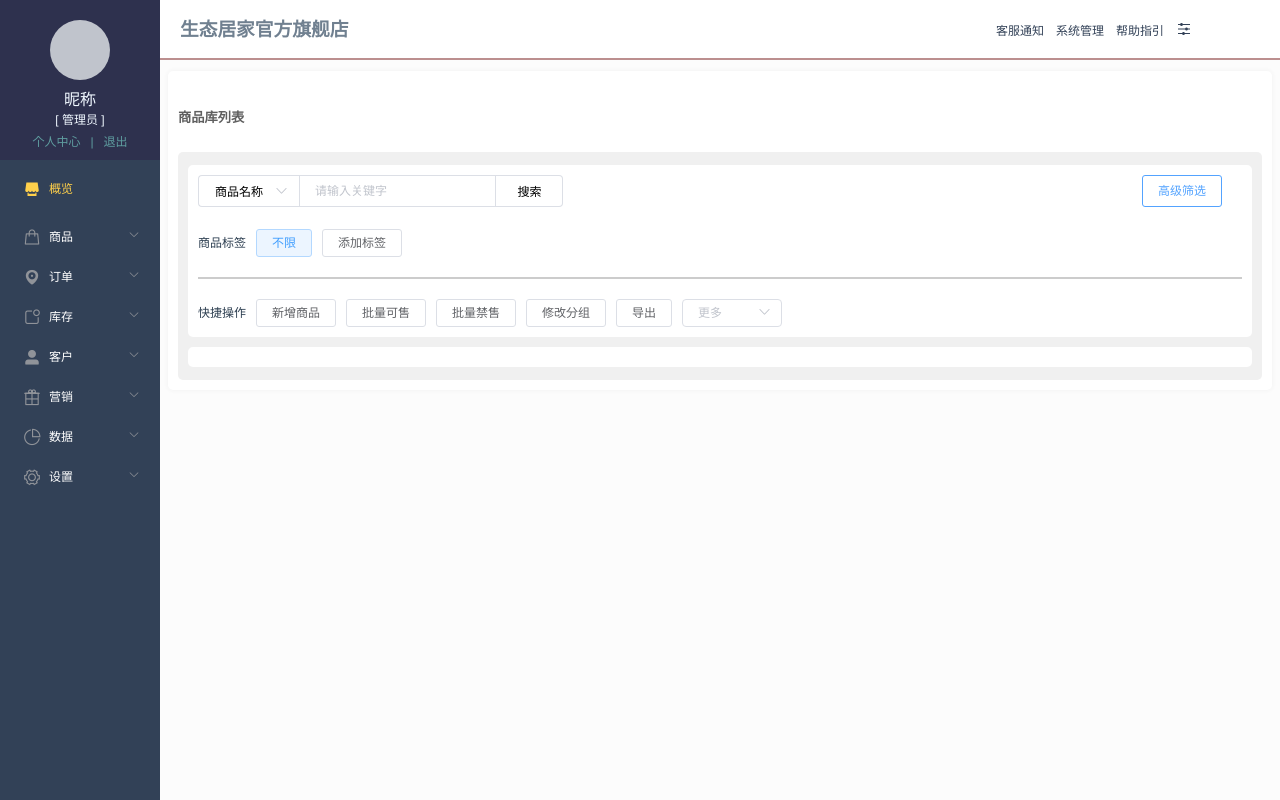
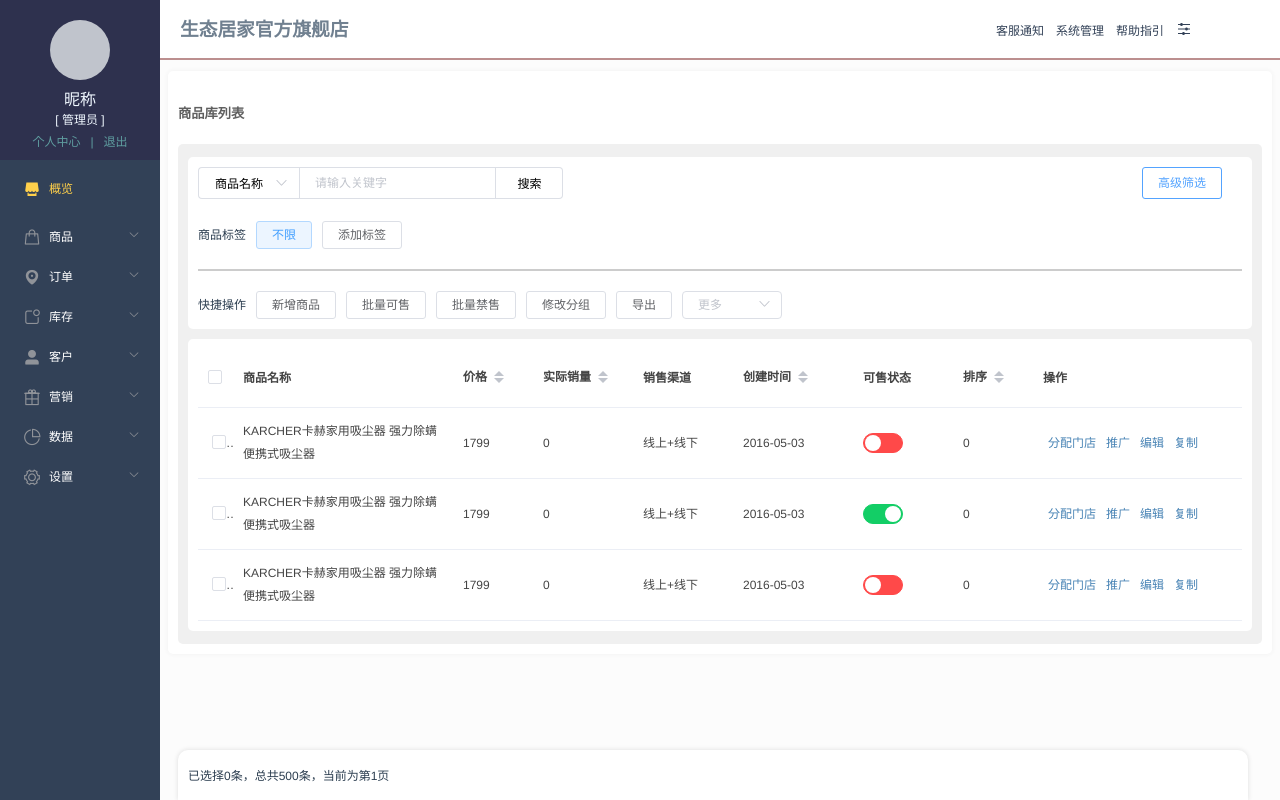
Before and after one commit to atli9908/saasSystem, a Vue app: page /goodslist in a window 1280 px wide. Built offline with nearby package versions, Linux system fonts and the light colour scheme.

Commit message:
完善商品列表页

```diff
--- /dev/null
+++ b/src/components/common/myPage.vue
@@ -0,0 +1,69 @@
+<template>
+    <div class="my-page">
+        <div style="float:left">
+            <span>已选择0条，总共{{this.total}}条，当前为第{{this.currentPage}}页</span>
+        </div>
+        <el-pagination
+            style="float:right"
+            layout="prev, pager, next, jumper"
+            :page-size="20"
+            :total="total"
+            @current-change="pageChange"
+        </el-pagination>
+    </div>
+</template>
+
+<script>
+export default {
+    data(){
+        return {
+            total:500,
+            currentPage:1,
+        }
+    },
+    methods: {
+        pageChange(val){
+            this.currentPage = val;
+        }
+    }
+}
+</script>
+
+<style>
+.my-page{
+    background-color: rgb(255, 255, 255);
+    border-radius: 10px 10px 0px 0px;
+    box-shadow: 0 0 5px #ddd;
+    padding: 10px;
+    height: 30px;
+    width: 82%;
+    line-height: 30px;
+    position: fixed;
+    bottom: 0;
+    z-index: 1000;
+}
+
+.el-pager li,
+.el-pagination button,
+.el-pagination__editor.el-input .el-input__inner
+ {
+    min-width: 25px !important;
+    height: 25px;
+    line-height: 25px;
+    padding: 0;
+    font-weight: 500;
+    border: 1px solid #ddd;
+    border-radius: 5px;
+    margin: 0 3px;
+
+}
+.el-pagination .btn-prev .el-icon,
+.el-pagination .btn-next .el-icon
+{
+    font-size: 8px;
+}
+.el-pagination__jump{
+    height: 25px !important;
+    line-height: 25px !important;
+}
+</style>
--- a/src/components/goods_list.vue
+++ b/src/components/goods_list.vue
@@ -43,13 +43,88 @@
                     </div>
                 </div>
             </div>
+
             <div class="list-box bg-purple">
+                <el-table
+                ref="multipleTable"
+                :data="tableData"
+                tooltip-effect="dark"
+                style="width: 100%"
+                @selection-change="handleSelectionChange">
+                    <el-table-column type="selection" width="35">
+                    </el-table-column>
+                    <el-table-column
+                    prop="title"
+                    label="商品名称"
+                    width="220">
+                    </el-table-column>
+                    <el-table-column
+                    sortable
+                    prop="price"
+                    label="价格"
+                    width="80">
+                    </el-table-column>
+                    <el-table-column
+                    sortable
+                    prop="sales"
+                    label="实际销量"
+                    show-overflow-tooltip
+                    width="100">
+                    </el-table-column>
+                    <el-table-column
+                    prop="channel"
+                    label="销售渠道"
+                    width="100">
+                    </el-table-column>
+                    <el-table-column
+                    sortable
+                    prop="data"
+                    label="创建时间"
+                    width="120">
+                      <template slot-scope="scope">{{ scope.row.date }}</template>
+                    </el-table-column>
+                    <el-table-column
+                    prop="state"
+                    label="可售状态"
+                    width="100">
+                      <template slot-scope="scope">
+                        <el-switch
+                          v-model= 'scope.row.state'
+                          active-color="#13ce66"
+                          inactive-color="#ff4949">
+                        </el-switch>
+                      </template>
+                    </el-table-column>
+                    <el-table-column
+                    sortable
+                    prop="mid"
+                    label="排序"
+                    width="80">
+                    </el-table-column>
+                    <el-table-column
+                    prop="name"
+                    label="操作"
+                    >
+                      <template slot-scope="scope">
+                        <div class="caoz">
+                            <a href="#">分配门店</a>
+                            <a href="#">推广</a>
+                            <a href="#">编辑</a>
+                            <a href="#">复制</a>
+                        </div>
+                      </template>
+                    </el-table-column>
+                </el-table>
             </div>
         </div>
+
+        <!-- 分页 -->
+        <my-page/>
     </div>
 </template>
 
 <script>
+import myPage from './common/myPage';
 export default {
     data(){
         return {
@@ -66,8 +141,44 @@ export default {
           }],
           searchText:'',
           select:'商品名称',
-          value:''
-        }
+          value:'',
+          tableData: [
+            {
+              title:'KARCHER卡赫家用吸尘器 强力除螨 便携式吸尘器',
+              price:'1799',
+              sales:'0',
+              channel:'线上+线下',
+              date: '2016-05-03',
+              state: false,
+              mid: '0'
+            }, {
+              title:'KARCHER卡赫家用吸尘器 强力除螨 便携式吸尘器',
+              price:'1799',
+              sales:'0',
+              channel:'线上+线下',
+              date: '2016-05-03',
+              state: true,
+              mid: '0'
+            }, {
+              title:'KARCHER卡赫家用吸尘器 强力除螨 便携式吸尘器',
+              price:'1799',
+              sales:'0',
+              channel:'线上+线下',
+              date: '2016-05-03',
+              state: false,
+              mid: '0'
+            }
+        ],
+        multipleSelection: []
+      }
+    },
+    methods:{
+      handleSelectionChange(val) {
+        this.multipleSelection = val;
+      }
+    },
+    components:{
+        myPage
     }
 }
 </script>
@@ -77,7 +188,7 @@ export default {
     margin-bottom: 10px;
 }
 .shangp_title{
-    margin: 26px 0;
+    margin: 22px 0;
 }
 .content-wrap{
     background-color: rgb(240, 240, 240);
@@ -116,7 +227,19 @@ export default {
     margin-right: 10px;
 
 }
-
-
+.list-box div{
+    font-size: 12px;
+    color: #444;
+}
+.list-box .el-table__row{
+    height: 58px;
+}
+.list-box th,.list-box td{
+    padding: 2px 0;
+}
+.list-box .caoz a{
+    margin: 0 5px;
+    color: steelblue;
+}
 
 </style>
```
